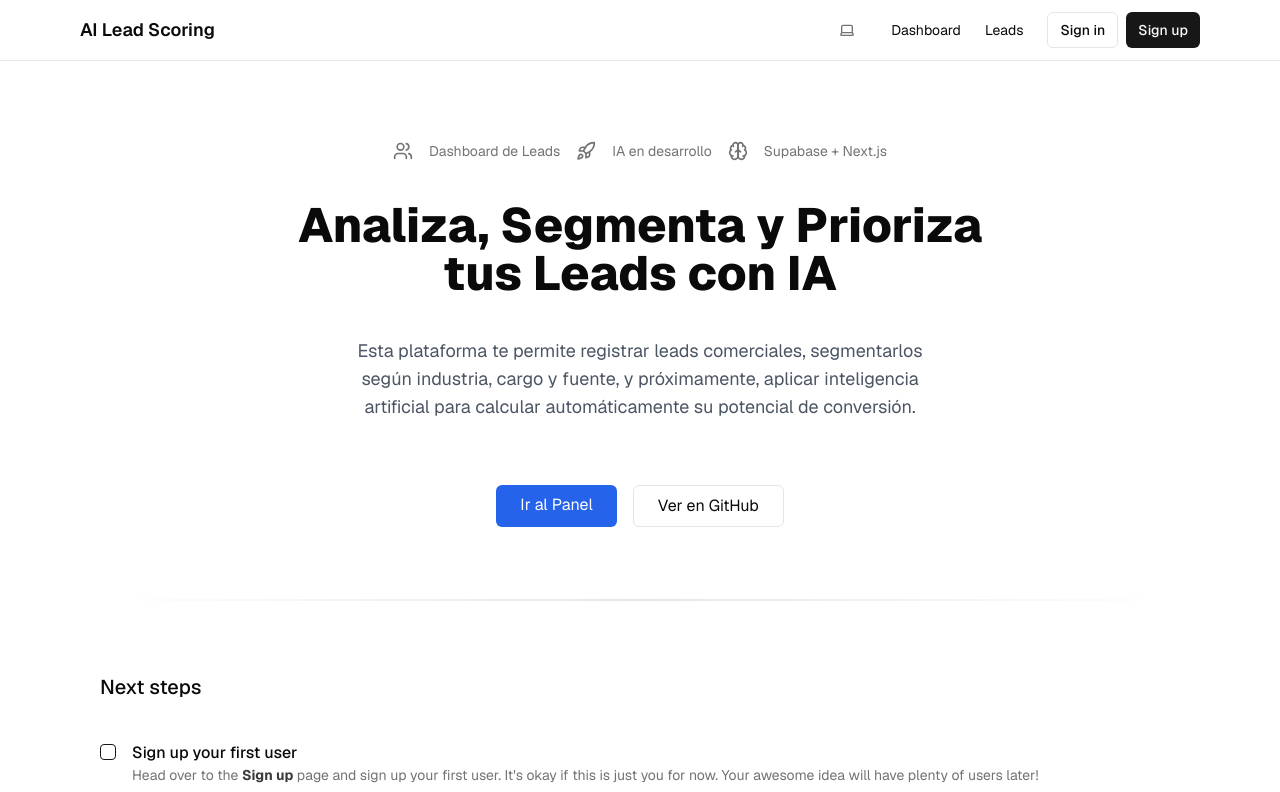
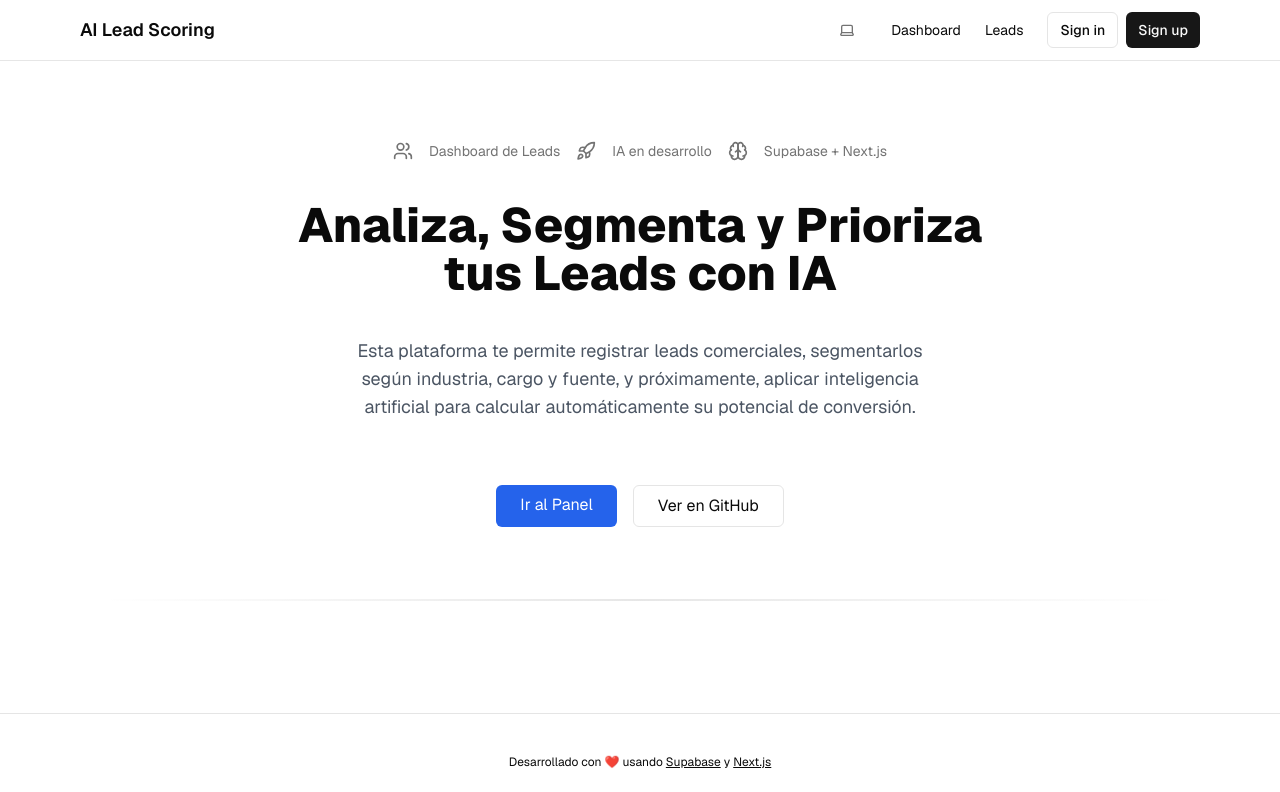
Before and after one commit to AndrewUru/ai-lead-scoring, a Next.js app: page / in a window 1280 px wide. Shown: the top 792 px of the page. Built offline with nearby package versions, Linux system fonts and the light colour scheme; no server answers.

Commit message:
Elimina los pasos siguientes del componente principal en la página de inicio.

```diff
--- a/app/page.tsx
+++ b/app/page.tsx
@@ -7,10 +7,7 @@ export default async function Home() {
   return (
     <>
       <Hero />
-      <main className="flex-1 flex flex-col gap-6 px-4">
-        <h2 className="font-medium text-xl mb-4">Next steps</h2>
-        {hasEnvVars ? <SignUpUserSteps /> : <ConnectSupabaseSteps />}
-      </main>
+      <main className="flex-1 flex flex-col gap-6 px-4"></main>
     </>
   );
 }
```
